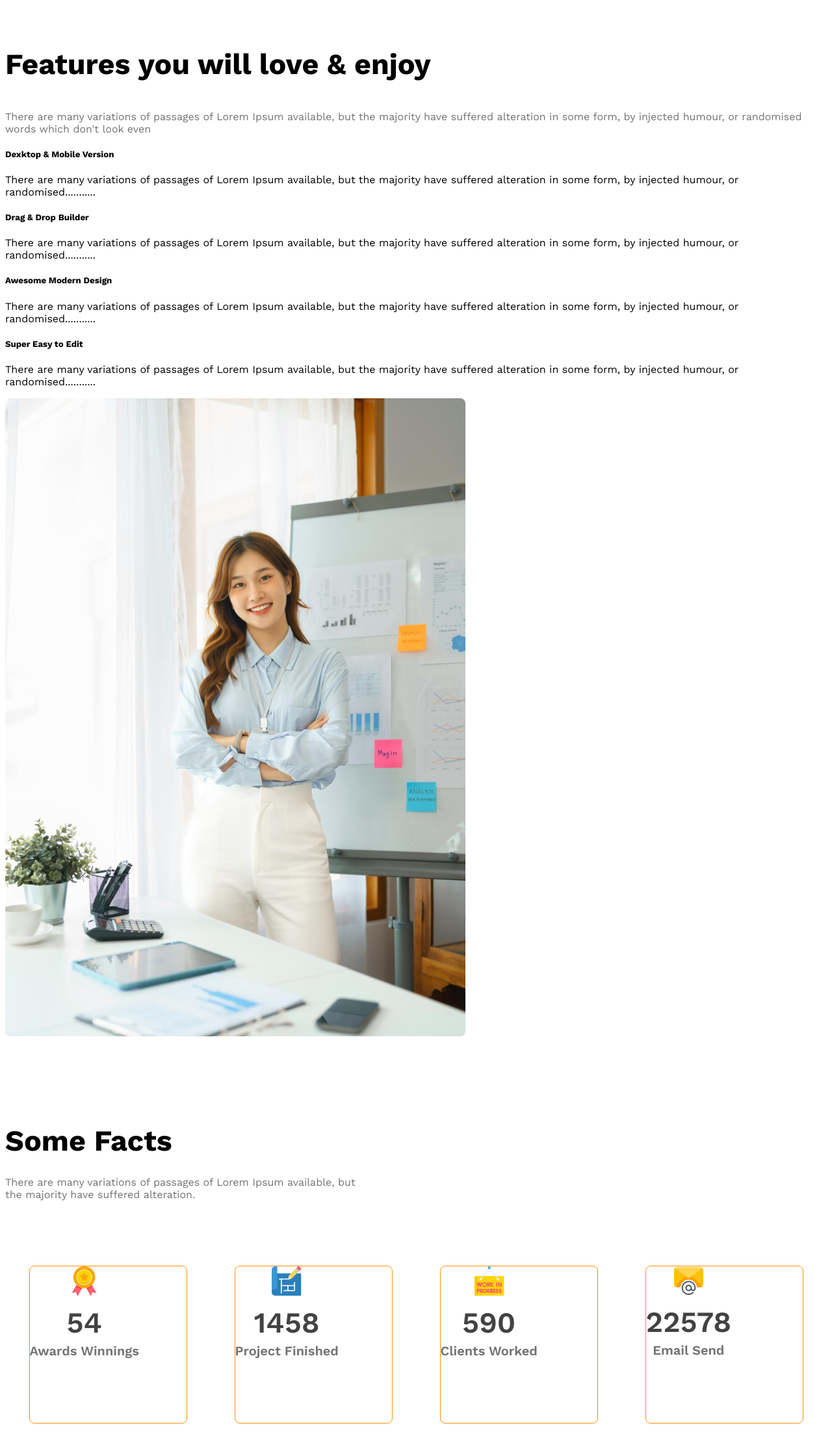
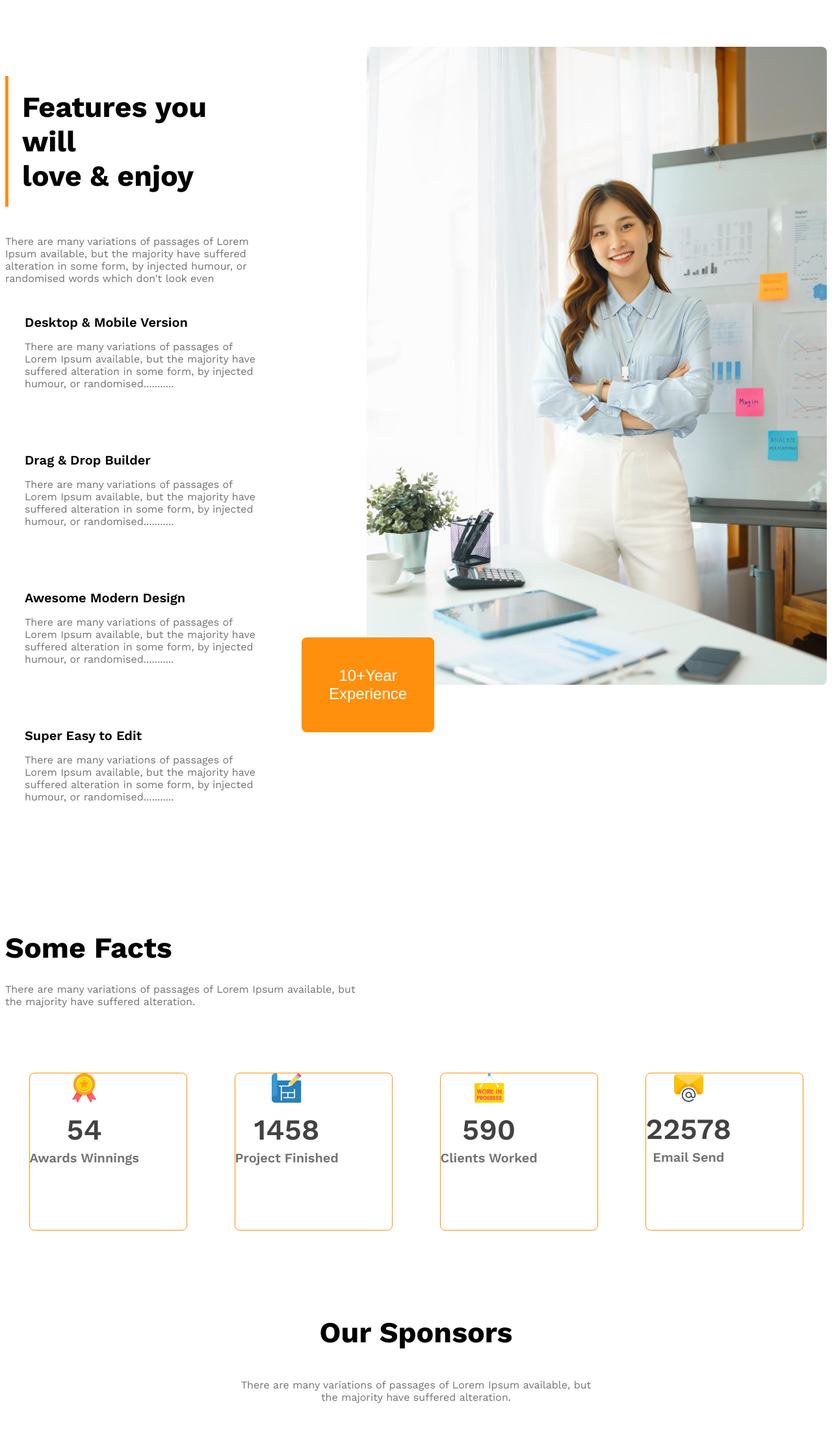
Before and after one commit to atiahrakhi/g3-architects-responsive-website, a plain HTML site: page index.html in a window 1280 px wide. Shown: the part 2070-4274 px from the top of the page at 65% size. Drawn offline with nearby package versions, Linux system fonts and the light colour scheme.

Commit message:
added sponsors in html and css

```diff
--- a/index.html
+++ b/index.html
@@ -52,49 +52,51 @@
             </div>
         </section>
         <!-- features will enjoy -->
-        <section class="advantages">
-            <div class="advantage-description">
-                <div class="prime-title">
-                    <h3 class="section-title">Features you will love & enjoy</h3>
-                    <p class="prime-description text-light-gray">
+        <section class="features display-flex">
+            <div>
+                <h3 id="feature-section-title" class="section-title">Features you will <br> love & enjoy</h3>
+                <p class="text-light-gray">
                     There are many variations of passages of Lorem Ipsum
                     available, but the
                     majority have suffered alteration in some form, by injected humour, or randomised words which
                     don't
-                        look even
-                    </p>
+                    look even</p>
+
+                <!-- feature-card-container -->
+
+                <div class="feature-card">
+                    <h4 class="feature-title">Desktop & Mobile Version</h4>
+                    <p class="text-light-gray">There are many variations of passages of Lorem Ipsum available, but the
+                        majority have
+                        suffered alteration in some form, by injected humour, or randomised...........</p>
                 </div>
-
-                <div class="prime-subtitle">
-
-                    <div class="subtitle">
-                        <h5>Dexktop & Mobile Version</h5>
-                        <p>There are many variations of passages of Lorem Ipsum available, but the majority have
+                <div class="feature-card">
+                    <h4 class="feature-title">Drag & Drop Builder</h4>
+                    <p class="text-light-gray">There are many variations of passages of Lorem Ipsum available, but the
+                        majority have
+                        suffered alteration in some form, by injected humour, or randomised...........</p>
+                </div>
+                <div class="feature-card">
+                    <h4 class="feature-title">Awesome Modern Design</h4>
+                    <p class="text-light-gray">There are many variations of passages of Lorem Ipsum available, but the
+                        majority have
                         suffered alteration in some form, by injected humour, or randomised...........</p>
                 </div>
 
-                    <div class="subtitle">
-                        <h5>Drag & Drop Builder</h5>
-                        <p>There are many variations of passages of Lorem Ipsum available, but the majority have
+                <div class="feature-card">
+                    <h4 class="feature-title">Super Easy to Edit</h4>
+                    <p class="text-light-gray">There are many variations of passages of Lorem Ipsum available, but the
+                        majority have
                         suffered alteration in some form, by injected humour, or randomised...........</p>
                 </div>
 
-                    <div class="subtitle">
-                        <h5>Awesome Modern Design</h5>
-                        <p>There are many variations of passages of Lorem Ipsum available, but the majority have
-                            suffered alteration in some form, by injected humour, or randomised...........</p>
             </div>
-
-                    <div class="subtitle">
-                        <h5>Super Easy to Edit</h5>
-                        <p>There are many variations of passages of Lorem Ipsum available, but the majority have
-                            suffered alteration in some form, by injected humour, or randomised...........</p>
-                    </div>
-                </div>
-            </div>
-
-            <div>
-                <img class="experience-image" src="images/architect.png" alt="">
+            <div class="featured-architect">
+                <img src="images/architect.png" alt="">
+                <button id="experience-badge" class="btn-primary">
+                    <span id="experience-year">10+Year</span> <br>
+                    <span> Experience</span>
+                </button>
             </div>
 
 
@@ -141,28 +143,32 @@
                 </div>
             </div>
         </section>
-        <section class="sponsors">
-            <div class="sponsor-title">
+
+        <!-- sponsor -->
+
+        <section class="our-sponsors">
+            <div class="sponsor-info">
                 <h3 class="section-title">Our Sponsors</h3>
                 <p class="sponsor-description text-light-gray">There are many variations of passages of Lorem Ipsum
                     available, but the
                     majority have suffered
                     alteration.</p>
             </div>
-            <div class="sponsor-container">
+            <div class="sponsor-companies">
                 <img src="images/sponsors/amazon.png" alt="">
                 <img src="images/sponsors/figma.png" alt="">
                 <img src="images/sponsors/google.png" alt="">
                 <img src="images/sponsors/spotify.png" alt="">
                 <img src="images/sponsors/telerama.png" alt="">
             </div>
-            <div>
-                <p>All rights reserved copyright@2023 startup landing page design</p>
-            </div>
+
         </section>
 
     </main>
     <footer>
+        <!-- <div>
+            <p>All rights reserved copyright@2023 startup landing page design</p>
+        </div> -->
 
     </footer>
 
--- a/styles/architects.css
+++ b/styles/architects.css
@@ -125,7 +125,44 @@ main > section{
 #quick-list{
     font-weight: 500;
 }
+/* feature section related styles */
 
+#feature-section-title{
+    border-left: 5px solid #FF900E;
+    padding: 21px;
+
+}
+.features{
+    gap: 140px;
+}
+
+.feature-card .feature-title{
+    font-weight: 600;
+    font-size: 1.25rem;
+    margin-top: 0px;
+    margin-bottom: 0px;
+
+}.feature-card{
+    padding: 30px;
+    box-shadow: o 4px 30px 0 rgba(0, 0, 0, 0.06);
+    margin-bottom: 20px;
+    border-radius: 8px;
+    border-color: rgba(255, 255, 255, 1);
+}
+#experience-badge{
+    padding: 45px 42px;
+    font-weight: 500;
+    font-size: 1.5rem;
+    margin-left: -100px;
+    margin-top:-77px ;
+
+}
+
+}
+#experience-year{
+    font-weight:700;
+    font-size: 4rem;
+}
 /* some fact related style*/
 
 .fact-container{
@@ -171,16 +208,40 @@ main > section{
     margin-bottom: 28px;
     margin-top: 0;
  }
+ .featured-architect{
+    width: 100%;
 
+ }
+ /* sponsor related style */
+ .sponsor-info{
+    max-width: 540px;
+    margin:50px auto;
+    text-align: center;
+ }
+ .sponsor-description{
+    margin-top: 24px;
+    margin-bottom: 0px;
+ }
+.sponsor-companies{
+    display: grid;
+    grid-template-columns: repeat(5, 1fr);
+
+}
+.sponsor-companies img{
+    filter: grayscale(100%);
+}
 
  /* responsive media query */
  @media screen and (max-width: 576px) {
     .navbar,
     .nav-link,
+    .features,
     .teams{
         flex-direction: column;
     }
-    .team-img-container, .fact-container{
+    .team-img-container,
+    .fact-container,
+    .sponsor-companies{
         grid-template-columns: 1fr;
     }
     .our-features{
@@ -189,15 +250,34 @@ main > section{
     .fact-container{
         gap: 24px;
     }
+    .sponsor-companies{
+        justify-items: center;
+        gap: 50px;
+    }
+    #experience-badge{
+        margin-left: 20px;
+        margin-top: 20px ;
+
+    }
 
  }
  /* medium size device */
  @media screen and (min-width:576px) and (max-width
  :992px) {
-    .teams{
+    .teams, .features{
         flex-direction: column;
     }
     .our-features{
         margin: 50px auto ;
     }
+    .sponsor-companies, .fact-container{
+        grid-template-columns: repeat(2,1fr);
+        gap: 50px;
+        justify-items: center;
+    }
+    #experience-badge{
+        margin-left: 20px;
+        margin-top: 20px ;
+
+    }
  }
```
Lines whose indentation alone changed are shown as unchanged.
